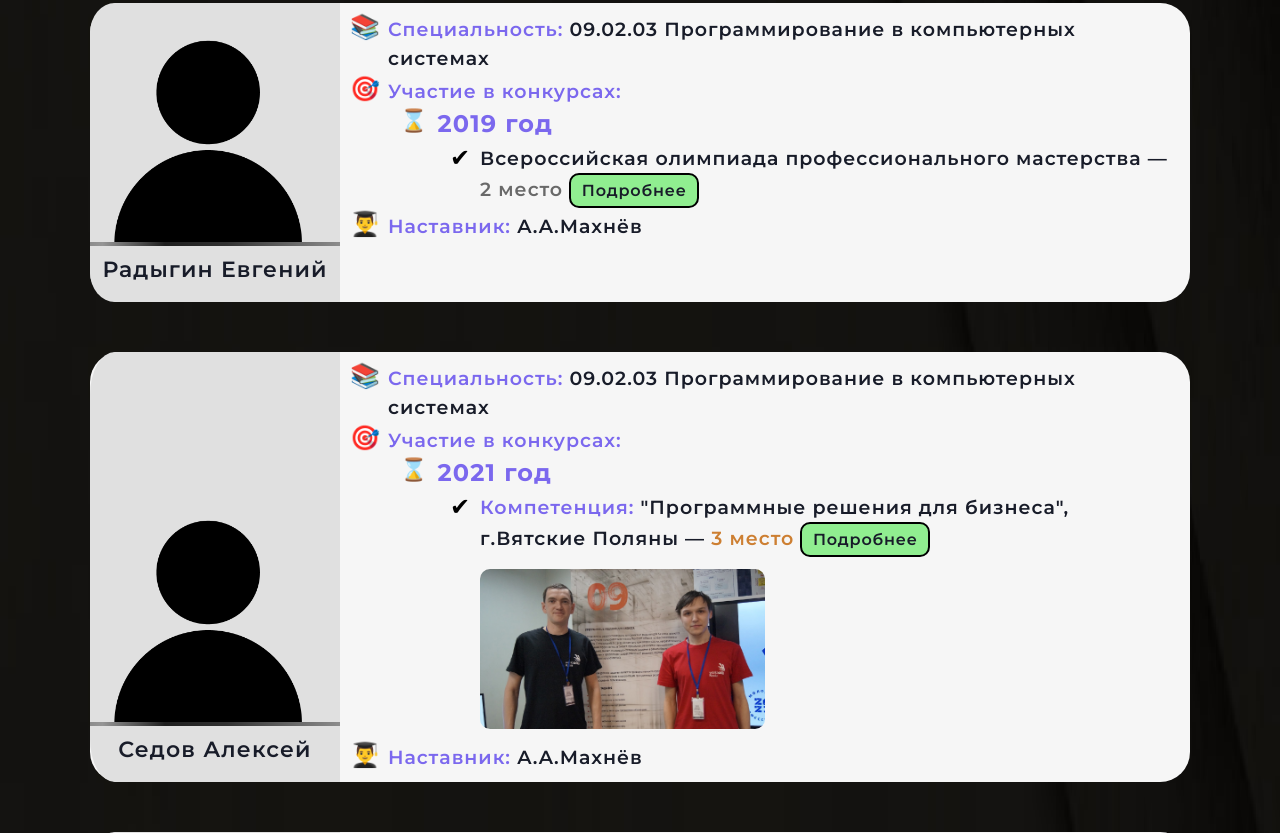
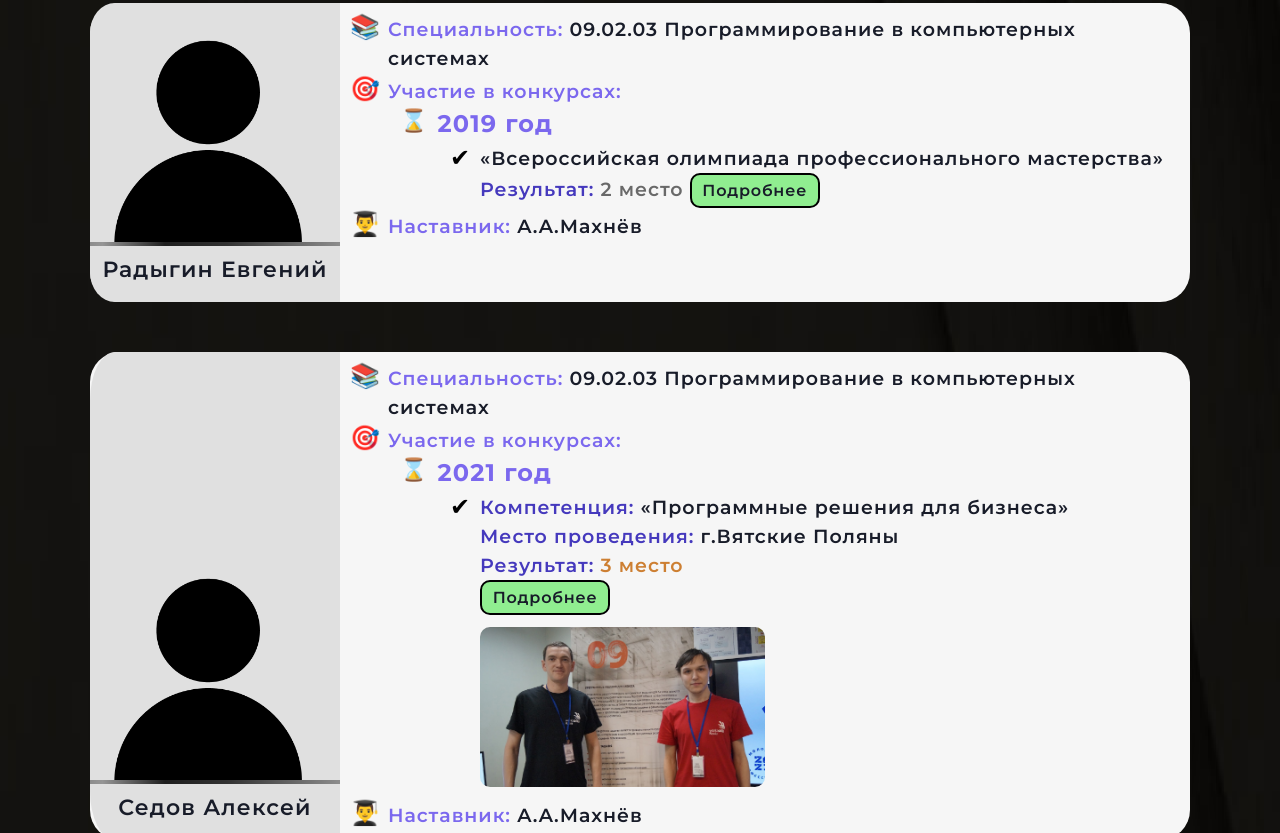
Before and after one commit to Mathew2223/college-project, a website: page index.html in a window 1280 px wide. Shown: the part 1693-2526 px from the top of the page. Drawn offline with Linux system fonts and the light colour scheme.

Commit message:
fix: member info layout

```diff
--- a/index.html
+++ b/index.html
@@ -50,9 +50,9 @@
                         <p class="special_student-p_year">2018 год</p>
                         <li class="special_student_results">
                             <p class="special_student-p">
-                                <span class="text-members_purple__color">Компетенция:</span> "Программные решения для бизнеса" <br>
-                                <span class="text-members_purple__color">Место проведения:</span> г.Вятские Поляны<br>
-                                <span class="text-members_purple__color">Результат: </span><span style="color: #1B263B;" class="twenty-19-competition">4 место </span>
+                                <span class="text-members_hex_purple__color">Компетенция:</span> «Программные решения для бизнеса» <br>
+                                <span class="text-members_hex_purple__color">Место проведения:</span> г.Вятские Поляны<br>
+                                <span class="text-members_hex_purple__color">Результат: </span><span style="color: #1B263B;" class="twenty-19-competition">4 место </span>
                                 <button class="info_button"><a style="font-size: 16px;" class="special_student-p" href="https://slobkoll.ru/news/239/66/student-kolledzha-uchastnik-III-regionalnogo-chempionata-World-Skills-molodye-professionaly/" target="_blank">Подробнее</a></button></p>
                         </li>
                         <div class="competition_photos">
@@ -64,9 +64,9 @@
                         </div>
                         <li class="special_student_results">
                             <p class="special_student-p"><span class="twenty-19-competition">
-                                <span class="text-members_purple__color">Компетенция:</span> «Программные решения для бизнеса», WorldSkills Russia <br>
-                                <span class="text-members_purple__color">Место проведения: </span>СКПиСО<br>
-                                <span class="text-members_purple__color">Результат: </span><span class="silver_color">2 место </span></span>
+                                <span class="text-members_hex_purple__color">Компетенция:</span> «Программные решения для бизнеса, WorldSkills Russia» <br>
+                                <span class="text-members_hex_purple__color">Место проведения: </span>СКПиСО<br>
+                                <span class="text-members_hex_purple__color">Результат: </span><span class="silver_color">2 место </span></span>
                                 <button class="info_button"><a style="font-size: 16px;" class="special_student-p" href="https://slobkoll.ru/news/347/66/otborochnyj-chempionat-molodye-professionaly/" target="_blank">Подробнее</a></button></p>
                         </li>
                         <div class="competition_photos">
@@ -102,9 +102,9 @@
                         <p class="special_student-p_year">2018 год</p>
                         <li class="special_student_results">
                             <p class="special_student-p">
-                                <span class="text-members_purple__color">Компетенция:</span> «Программные решения для бизнеса», WorldSkills Russia, <br>
-                                <span class="text-members_purple__color">Место проведения:</span> СКПиСО<br>
-                                <span class="text-members_purple__color">Результат: </span><span class="twenty-19-competition"><span class="brown_color">3 место </span></span>
+                                <span class="text-members_hex_purple__color">Компетенция:</span> «Программные решения для бизнеса», WorldSkills Russia» <br>
+                                <span class="text-members_hex_purple__color">Место проведения:</span> СКПиСО<br>
+                                <span class="text-members_hex_purple__color">Результат: </span><span class="twenty-19-competition"><span class="brown_color">3 место </span></span>
                                 <button class="info_button"><a style="font-size: 16px;" class="special_student-p" href="https://slobkoll.ru/news/347/66/otborochnyj-chempionat-molodye-professionaly/" target="_blank">Подробнее</a></button></p>
                         </li>
                     </li>
@@ -112,9 +112,9 @@
                         <p class="special_student-p_year">2019 год</p>
                         <li class="special_student_results">
                             <p class="special_student-p">
-                                <span class="text-members_purple__color">Компетенция:</span> «Программные решения для бизнеса» <br>
-                                <span class="text-members_purple__color">Место проведения:</span> г.Вятские Поляны<br>
-                                <span class="text-members_purple__color">Результат: </span><span class="twenty-19-competition"><span class="brown_color">3 место </span></span>
+                                <span class="text-members_hex_purple__color">Компетенция:</span> «Программные решения для бизнеса» <br>
+                                <span class="text-members_hex_purple__color">Место проведения:</span> г.Вятские Поляны<br>
+                                <span class="text-members_hex_purple__color">Результат: </span><span class="twenty-19-competition"><span class="brown_color">3 место </span></span>
                                 <button class="info_button"><a style="font-size: 16px;" class="special_student-p" href="https://www.vpmt.ru/node/11622?ysclid=m3nhp5klre516209245" target="_blank">Подробнее</a></button></p>
                         </li>
                     </li>
--- a/members.js
+++ b/members.js
@@ -8,7 +8,10 @@ let members = [
         href: 'https://aviakat.ru/downloads/rumo/olimp/o_ved.pdf',
         photo_href: [],
         experting: 'А.А.Махнёв',
-        competition_results: ['Всероссийская олимпиада профессионального мастерства — <span class="silver_color">2 место </span>'],
+        competition_results: [`
+            «Всероссийская олимпиада профессионального мастерства»
+            <span class="text-members_hex_purple__color">Результат: </span><span class="silver_color">2 место </span>
+        `],
         student_results_year: ['<p class="special_student-p_year">2019 год</p>']
         // bb_year: 'Год выпуска:'
     },
@@ -19,7 +22,11 @@ let members = [
         href: 'https://vk.com/wall-24316094_3275?ysclid=m3ninxj0vo565605635',
         photo_href: ['members_photos/sedov.jpg'],
         experting: 'А.А.Махнёв',
-        competition_results: ['<span class="text-members_purple__color">Компетенция:</span> "Программные решения для бизнеса", г.Вятские Поляны — <span class="brown_color">3 место </span>'],
+        competition_results: [`
+            <span class="text-members_hex_purple__color">Компетенция:</span> «Программные решения для бизнеса» <br>
+            <span class="text-members_hex_purple__color">Место проведения:</span> г.Вятские Поляны <br>
+            <span class="text-members_hex_purple__color">Результат: </span><span class="twenty-19-competition"><span class="brown_color">3 место </span></span> <br>
+        `],
         student_results_year: ['<p class="special_student-p_year">2021 год</p>']
     },
     {
@@ -29,7 +36,11 @@ let members = [
         href: 'https://www.vpmt.ru/node/11793?ysclid=m3nhgcz1th593378480',
         photo_href: ['members_photos/chernih.jpg'],
         experting: '',
-        competition_results: ['<span class="text-members_purple__color">Компетенция:</span> "Программные решения для бизнеса", г.Вятские Поляны — <span class="brown_color">3 место </span>'],
+        competition_results: [`
+            <span class="text-members_hex_purple__color">Компетенция:</span> «Программные решения для бизнеса» <br>
+            <span class="text-members_hex_purple__color">Место проведения:</span> г.Вятские Поляны <br>
+            <span class="text-members_hex_purple__color">Результат: </span><span class="twenty-19-competition"><span class="brown_color">3 место </span></span>
+        `],
         student_results_year: ['<p class="special_student-p_year">2020 год</p>']
     },
     {
@@ -39,7 +50,11 @@ let members = [
         href: 'https://www.vpmt.ru/node/11793?ysclid=m3nhgcz1th593378480',
         photo_href: ['members_photos/ekimova.jpg'],
         experting: '',
-        competition_results: ['<span class="text-members_purple__color">Компетенция:</span> «ИТ-решения для бизнеса на платформе «1С:Предприятие 8» — <span class="gold_color">1 место </span>'],
+        competition_results: [`
+            <span class="text-members_hex_purple__color">Компетенция:</span> «ИТ-решения для бизнеса на платформе «1С:Предприятие 8»<br>
+            <span class="text-members_hex_purple__color">Место проведения:</span> г.Вятские Поляны <br>
+            <span class="text-members_hex_purple__color">Результат: </span><span class="twenty-19-competition"><span class="gold_color">1 место </span></span>
+        `],
         student_results_year: ['<p class="special_student-p_year">2020 год</p>']
     },
     {
@@ -49,7 +64,11 @@ let members = [
         href: 'https://vk.com/wall-24316094_3275?ysclid=m3ninxj0vo565605635',
         photo_href: ['members_photos/poroshina.jpg', 'members_photos/poroshina2.jpg'],
         experting: 'А.С.Бобров',
-        competition_results: ['Компетенция "ИТ-решения для бизнеса на платформе 1С", г.Вятские Поляны — <span class="brown_color">3 место </span>'],
+        competition_results: [`
+            <span class="text-members_hex_purple__color">Компетенция:</span>  «ИТ-решения для бизнеса на платформе 1С» <br>
+            <span class="text-members_hex_purple__color">Место проведения:</span> г.Вятские Поляны <br>
+            <span class="text-members_hex_purple__color">Результат: </span><span class="twenty-19-competition"><span class="brown_color">3 место </span></span>
+        `],
         student_results_year: ['<p class="special_student-p_year">2021 год</p>']
     },
     {
@@ -59,7 +78,11 @@ let members = [
         href: 'https://www.vpmt.ru/node/11622?ysclid=m3nhp5klre516209245',
         photo_href: ['members_photos/bobrov.jpg'],
         experting: '',
-        competition_results: ['<span class="text-members_purple__color">Компетенция:</span> решения для бизнеса на платформе "1С: Предприятие 8"» г.Вятские Поляны, Медальон «За профессионализм» по компетенции «ИТ'],
+        competition_results: [`
+            <span class="text-members_hex_purple__color">Компетенция:</span> «Программные решения для бизнеса на платформе «1С:Предприятие 8»<br>
+            <span class="text-members_hex_purple__color">Место проведения:</span> г.Вятские Поляны <br>
+            <span class="text-members_hex_purple__color">Результат: </span><span style="color: #1B263B;" class="twenty-19-competition">Медальон «За профессионализм» </span>
+        `],
         student_results_year: ['<p class="special_student-p_year">2019 год</p>']
     },
     {
@@ -69,18 +92,28 @@ let members = [
         href: 'https://vk.com/wall-24316094_4370?ysclid=m3v9uf465f986520444',
         photo_href: [],
         experting: 'А.А.Махнёв',
-        competition_results: ['<span class="text-members_purple__color">Компетенция:</span> "Программные решения для бизнеса", г.Вятские Поляны — <span class="gold_color">1 место </span>'],
+        competition_results: [`
+            <span class="text-members_hex_purple__color">Компетенция:</span> «Программные решения для бизнеса» <br>
+            <span class="text-members_hex_purple__color">Место проведения:</span> г.Вятские Поляны <br>
+            <span class="text-members_hex_purple__color">Результат: </span><span class="twenty-19-competition"><span class="gold_color">1 место </span></span>
+        `],
         student_results_year: ['<p class="special_student-p_year">2022 год</p>']
     },
     {
         element: document.createElement('div'),
         title: 'Калинин Арсений',
         speciality: '09.02.07 Информационные системы и программирование',
-        href: ['https://vk.com/wall-24316094_4370?ysclid=m3v9uf465f986520444',
-        '2 место - https://vk.com/wall-24316094_6450?ysclid=m3v9ssfyj6720591635'],
+        href: ['https://vk.com/wall-24316094_6450?ysclid=m3v9ssfyj6720591635'],
         photo_href: [],
         experting: 'С.Т.Выдрин',
-        competition_results: ['<span class="text-members_purple__color">Компетенция:</span> "ИТ-решения для бизнеса на платформе 1С", г.Вятские Поляны — <span class="brown_color">3 место </span>', '<span class="text-members_purple__color">Компетенция:</span> «Разработка мобильных приложений» <span class="silver_color">2 место</span>, г.Киров'],
+        competition_results: [`
+            <span class="text-members_hex_purple__color">Компетенция:</span> «ИТ-решения для бизнеса на платформе 1С»
+            <span class="text-members_hex_purple__color">Место проведения:</span> г.Вятские Поляны <br>
+            <span class="text-members_hex_purple__color">Результат: </span><span class="twenty-19-competition"><span class="brown_color">3 место </span></span> <button class="info_button"><a style="font-size: 16px;" class="special_student-p" href="https://vk.com/wall-24316094_4370?ysclid=m3v9uf465f986520444" target="_blank">Подробнее</a></button></p>`,
+            `<span class="text-members_hex_purple__color">Компетенция:</span> «Разработка мобильных приложений» <br>
+            <span class="text-members_hex_purple__color">Место проведения:</span> г.Киров<br>
+            <span class="text-members_hex_purple__color">Результат: </span><span class="silver_color">2 место </span></span>
+        `],
         student_results_year: ['<p class="special_student-p_year">2022 год</p>']
     },
     {
@@ -90,7 +123,11 @@ let members = [
         href: 'https://www.vpmt.ru/node/12337?ysclid=m3ni15wj17202705121',
         photo_href: ['members_photos/hamidullin.jpeg'],
         experting: '',
-        competition_results: [`<span class="text-members_purple__color">Компетенция:</span> "Программные решения для бизнеса", г.Вятские Поляны — <span class="gold_color">1 место </span>`],
+        competition_results: [`
+            <span class="text-members_hex_purple__color">Компетенция:</span> «Программные решения для бизнеса» <br>
+            <span class="text-members_hex_purple__color">Место проведения:</span> г.Вятские Поляны <br>
+            <span class="text-members_hex_purple__color">Результат: </span><span class="twenty-19-competition"><span class="gold_color">1 место </span></span>
+        `],
         student_results_year: ['<p class="special_student-p_year">2023 год</p>']
     },
     {
@@ -100,27 +137,42 @@ let members = [
         href: 'https://slobkoll.ru/news/1013/66/regionalnyj-etap-chempionata-po-professionalnomu-masterstvu-professionaly/',
         photo_href: [],
         experting: 'А.А.Махнёв',
-        competition_results: ['<span class="text-members_purple__color">Компетенция:</span> "Программные решения для бизнеса", г.Вятские Поляны — <span class="gold_color">1 место </span>'],
+        competition_results: [`
+            <span class="text-members_hex_purple__color">Компетенция:</span> «Программные решения для бизнеса» <br>
+            <span class="text-members_hex_purple__color">Место проведения:</span> г.Вятские Поляны <br>
+            <span class="text-members_hex_purple__color">Результат: </span><span class="twenty-19-competition"><span class="gold_color">1 место </span></span>
+        `],
         student_results_year: ['<p class="special_student-p_year">2024 год</p>']
     },
     {
         element: document.createElement('div'),
         title: 'Выдрин Семён',
+        speciality: '09.02.07 Информационные системы и программирование',
         href: 'https://slobkoll.ru/uploads/masterskie/uch22.pdf',
         photo_href: [],
-        competition_results: ['<span class="text-members_purple__color">Компетенция:</span> «ИТ-решения для бизнеса на платформе «1С:Предприятие 8» г.Вятские Поляны, эксперт чемпионата'],
+        competition_results: [`
+        <span class="text-members_hex_purple__color">Компетенция: </span>«ИТ-решения для бизнеса на платформе «1С:Предприятие 8»<br>
+        <span class="text-members_hex_purple__color">Место проведения:</span> г.Вятские Поляны <br>
+        <span class="text-members_hex_purple__color">Эксперт</span> чемпионата
+        `],
         student_results_year: ['<p class="special_student-p_year">2022 / 23 год</p>'],
         experting: ''
     },
     {
         element: document.createElement('div'),
         title: 'Шмыров Егор',
-        speciality: '09.02.07 Программирование в компьютерных системах',
+        speciality: '09.02.07 Информационные системы и программирование',
         href: 'https://slobkoll.ru/news/1013/66/regionalnyj-etap-chempionata-po-professionalnomu-masterstvu-professionaly/',
         photo_href: [],
         experting: 'Н.С.Пентин',
-        competition_results: ['<span class="text-members_purple__color">Компетенция:</span> "Программные решения для бизнеса", г.Вятские Поляны — <span class="brown_color">3 место </span>',
-        '<span class="text-members_purple__color">Компетенция:</span> "Программные решения для бизнеса", г.Вятские Поляны, участник '],
+        competition_results: [`
+            <span class="text-members_hex_purple__color">Компетенция:</span> «Программные решения для бизнеса» <br>
+            <span class="text-members_hex_purple__color">Место проведения:</span> г.Вятские Поляны <br>
+            <span class="text-members_hex_purple__color">Результат: </span><span class="twenty-19-competition"><span class="brown_color">3 место </span></span> <br>`,
+            `<span class="text-members_hex_purple__color">Компетенция:</span> «Программные решения для бизнеса» <br>
+            <span class="text-members_hex_purple__color">Место проведения:</span> г.Вятские Поляны <br>
+            <span class="text-members_hex_purple__color">Результат: </span><span style="color: #1B263B;" class="twenty-19-competition">Участие</span>
+        `],
         student_results_year: ['<p class="special_student-p_year">2023 год</p>'],
     },
 ];
@@ -180,10 +232,13 @@ document.addEventListener('DOMContentLoaded', function() {
         member.competition_results.forEach((item) => {
             const special_student_results2 = document.createElement('li');
             special_student_results2.className = 'special_student_results';
+
             const special_student_p = document.createElement('p');
             special_student_p.className = 'special_student-p';
+
             const twenty_competition = document.createElement('span');
             twenty_competition.innerHTML = item;
+
             special_student_p.append(twenty_competition, info_button);
             special_student_results2.append(special_student_p);
             special_student_results.appendChild(special_student_results2)
--- a/style.scss
+++ b/style.scss
@@ -166,6 +166,9 @@ main{
 }
 .text-members_purple__color{
     color: mediumslateblue;
+}
+.text-members_hex_purple__color{
+    color: #4539bd
 }
 .special_student_1{
     display: $flexbox__display-flex;
```
Also changed, not shown: style.css, years.css, 2 other files.
